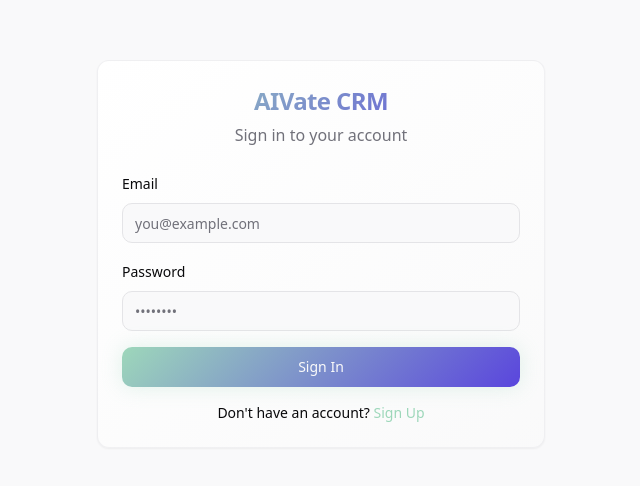
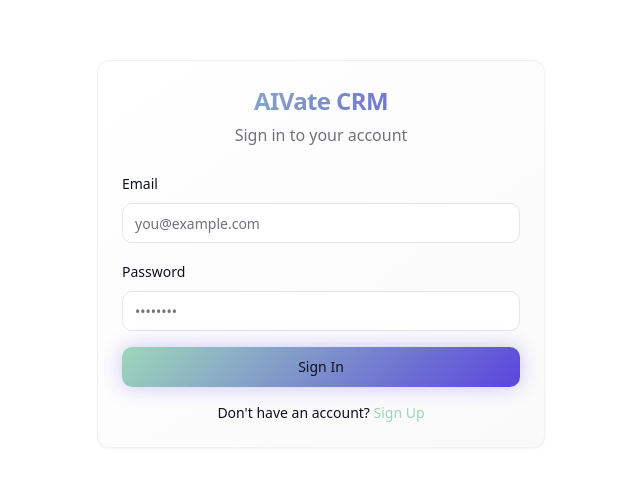
Before and after one commit to jalandonimarky/aivatecrm, a React (Vite) app: page / in a window 1280 px wide. Shown: the part 146-632 px from the top of the page, without its empty margins (319-959 px from the left). Built offline with nearby package versions, Linux system fonts and the light colour scheme.

Commit message:
[dyad] Updated the CRM's color scheme to use the specified purple, mint, dark blue, and white tones. - wrote 1 file(s)

```diff
--- a/src/index.css
+++ b/src/index.css
@@ -8,111 +8,117 @@ All colors MUST be HSL.
 
 @layer base {
   :root {
-    --background: 240 10% 98%;
-    --foreground: 240 10% 3.9%;
+    /* Light Theme Colors */
+    --background: 0 0% 100%; /* White */
+    --foreground: 229 42% 9%; /* Dark Blue */
 
-    --card: 0 0% 100%;
-    --card-foreground: 240 10% 3.9%;
+    --card: 0 0% 100%; /* White */
+    --card-foreground: 229 42% 9%; /* Dark Blue */
 
-    --popover: 0 0% 100%;
-    --popover-foreground: 240 10% 3.9%;
+    --popover: 0 0% 100%; /* White */
+    --popover-foreground: 229 42% 9%; /* Dark Blue */
 
     --primary: 150 42% 73%; /* Mint - #88ebc5 */
-    --primary-foreground: 0 0% 98%;
+    --primary-foreground: 229 42% 9%; /* Dark Blue (for text on Mint) */
     --primary-glow: 248 69% 57%; /* Purple - #5946df */
 
-    --secondary: 217 32% 17%;
-    --secondary-foreground: 0 0% 98%;
+    --secondary: 220 13% 91%; /* Light Grey */
+    --secondary-foreground: 229 42% 9%; /* Dark Blue */
 
-    --muted: 240 4.8% 95.9%;
-    --muted-foreground: 240 3.8% 46.1%;
+    --muted: 240 4.8% 95.9%; /* Very light grey */
+    --muted-foreground: 240 3.8% 46.1%; /* Medium grey */
 
-    --accent: 199 89% 48%;
-    --accent-foreground: 0 0% 98%;
-    --accent-glow: 199 89% 58%;
+    --accent: 248 69% 57%; /* Purple */
+    --accent-foreground: 0 0% 100%; /* White */
+    --accent-glow: 248 69% 65%; /* Brighter Purple */
 
-    --destructive: 0 84.2% 60.2%;
-    --destructive-foreground: 0 0% 98%;
+    --destructive: 0 84.2% 60.2%; /* Red */
+    --destructive-foreground: 0 0% 98%; /* White */
 
-    --success: 142 76% 36%;
-    --success-foreground: 0 0% 98%;
+    --success: 142 76% 36%; /* Green */
+    --success-foreground: 0 0% 98%; /* White */
 
-    --warning: 38 92% 50%;
-    --warning-foreground: 0 0% 98%;
+    --warning: 38 92% 50%; /* Orange */
+    --warning-foreground: 0 0% 98%; /* White */
 
-    --border: 240 5.9% 90%;
-    --input: 240 5.9% 90%;
-    --ring: 262 73% 57%;
+    --border: 220 13% 91%; /* Light Grey */
+    --input: 220 13% 91%; /* Light Grey */
+    --ring: 248 69% 57%; /* Purple */
 
     --radius: 0.75rem;
 
     /* CRM-specific design tokens */
-    --gradient-primary: linear-gradient(135deg, hsl(var(--primary)), hsl(var(--primary-glow)));
-    --gradient-accent: linear-gradient(135deg, hsl(var(--accent)), hsl(var(--accent-glow)));
-    --gradient-dashboard: linear-gradient(135deg, hsl(262 73% 57%), hsl(199 89% 48%));
-    --gradient-card: linear-gradient(145deg, hsl(0 0% 100%), hsl(240 4.8% 98%));
+    --gradient-primary: linear-gradient(135deg, hsl(var(--primary)), hsl(var(--primary-glow))); /* Mint to Purple */
+    --gradient-accent: linear-gradient(135deg, hsl(var(--accent)), hsl(var(--accent-glow))); /* Purple to Brighter Purple */
+    --gradient-dashboard: linear-gradient(135deg, hsl(var(--primary)), hsl(var(--primary-glow))); /* Mint to Purple */
+    --gradient-card: linear-gradient(145deg, hsl(var(--background)), hsl(240 4.8% 98%)); /* White to very light grey */
 
     --shadow-soft: 0 1px 3px 0 hsl(240 10% 3.9% / 0.1), 0 1px 2px -1px hsl(240 10% 3.9% / 0.1);
     --shadow-medium: 0 4px 6px -1px hsl(240 10% 3.9% / 0.1), 0 2px 4px -2px hsl(240 10% 3.9% / 0.1);
     --shadow-large: 0 10px 15px -3px hsl(240 10% 3.9% / 0.1), 0 4px 6px -4px hsl(240 10% 3.9% / 0.1);
-    --shadow-glow: 0 0 20px hsl(var(--primary) / 0.3);
+    --shadow-glow: 0 0 20px hsl(var(--primary-glow) / 0.3); /* Purple glow */
 
     --transition-smooth: all 0.3s cubic-bezier(0.4, 0, 0.2, 1);
     --transition-spring: all 0.4s cubic-bezier(0.175, 0.885, 0.32, 1.275);
 
-    --sidebar-background: 0 0% 98%;
-
-    --sidebar-foreground: 240 5.3% 26.1%;
-
-    --sidebar-primary: 240 5.9% 10%;
-
-    --sidebar-primary-foreground: 0 0% 98%;
-
-    --sidebar-accent: 240 4.8% 95.9%;
-
-    --sidebar-accent-foreground: 240 5.9% 10%;
-
-    --sidebar-border: 220 13% 91%;
-
-    --sidebar-ring: 217.2 91.2% 59.8%;
+    /* Sidebar specific colors (light theme) */
+    --sidebar-background: 0 0% 100%; /* White */
+    --sidebar-foreground: 229 42% 9%; /* Dark Blue */
+    --sidebar-primary: 150 42% 73%; /* Mint */
+    --sidebar-primary-foreground: 229 42% 9%; /* Dark Blue */
+    --sidebar-accent: 240 4.8% 95.9%; /* Muted light grey */
+    --sidebar-accent-foreground: 229 42% 9%; /* Dark Blue */
+    --sidebar-border: 220 13% 91%; /* Light Grey */
+    --sidebar-ring: 248 69% 57%; /* Purple */
   }
 
   .dark {
-    --background: 222.2 84% 4.9%;
-    --foreground: 210 40% 98%;
+    /* Dark Theme Colors */
+    --background: 229 42% 9%; /* Dark Blue */
+    --foreground: 0 0% 100%; /* White */
 
-    --card: 222.2 84% 4.9%;
-    --card-foreground: 210 40% 98%;
+    --card: 229 42% 9%; /* Dark Blue */
+    --card-foreground: 0 0% 100%; /* White */
 
-    --popover: 222.2 84% 4.9%;
-    --popover-foreground: 210 40% 98%;
+    --popover: 229 42% 9%; /* Dark Blue */
+    --popover-foreground: 0 0% 100%; /* White */
 
-    --primary: 210 40% 98%;
-    --primary-foreground: 222.2 47.4% 11.2%;
+    --primary: 150 42% 73%; /* Mint */
+    --primary-foreground: 229 42% 9%; /* Dark Blue (for text on Mint) */
+    --primary-glow: 248 69% 57%; /* Purple */
 
-    --secondary: 217.2 32.6% 17.5%;
-    --secondary-foreground: 210 40% 98%;
+    --secondary: 229 30% 15%; /* Darker Blue/Grey */
+    --secondary-foreground: 0 0% 100%; /* White */
 
-    --muted: 217.2 32.6% 17.5%;
-    --muted-foreground: 215 20.2% 65.1%;
+    --muted: 229 30% 15%; /* Darker muted */
+    --muted-foreground: 215 20.2% 65.1%; /* Lighter grey for muted text */
 
-    --accent: 217.2 32.6% 17.5%;
-    --accent-foreground: 210 40% 98%;
+    --accent: 248 69% 57%; /* Purple */
+    --accent-foreground: 0 0% 100%; /* White */
+    --accent-glow: 248 69% 65%; /* Brighter Purple */
 
-    --destructive: 0 62.8% 30.6%;
-    --destructive-foreground: 210 40% 98%;
+    --destructive: 0 62.8% 30.6%; /* Darker Red */
+    --destructive-foreground: 0 0% 98%; /* White */
 
-    --border: 217.2 32.6% 17.5%;
-    --input: 217.2 32.6% 17.5%;
-    --ring: 212.7 26.8% 83.9%;
-    --sidebar-background: 240 5.9% 10%;
-    --sidebar-foreground: 240 4.8% 95.9%;
-    --sidebar-primary: 224.3 76.3% 48%;
-    --sidebar-primary-foreground: 0 0% 100%;
-    --sidebar-accent: 240 3.7% 15.9%;
-    --sidebar-accent-foreground: 240 4.8% 95.9%;
-    --sidebar-border: 240 3.7% 15.9%;
-    --sidebar-ring: 217.2 91.2% 59.8%;
+    --success: 142 76% 36%; /* Darker Green */
+    --success-foreground: 0 0% 98%; /* White */
+
+    --warning: 38 92% 50%; /* Darker Orange */
+    --warning-foreground: 0 0% 98%; /* White */
+
+    --border: 229 30% 15%; /* Darker border */
+    --input: 229 30% 15%; /* Darker input */
+    --ring: 150 42% 73%; /* Mint */
+
+    /* Sidebar specific colors (dark theme) */
+    --sidebar-background: 229 42% 9%; /* Dark Blue */
+    --sidebar-foreground: 0 0% 100%; /* White */
+    --sidebar-primary: 150 42% 73%; /* Mint */
+    --sidebar-primary-foreground: 229 42% 9%; /* Dark Blue */
+    --sidebar-accent: 229 30% 15%; /* Darker muted */
+    --sidebar-accent-foreground: 0 0% 100%; /* White */
+    --sidebar-border: 229 30% 15%; /* Darker border */
+    --sidebar-ring: 150 42% 73%; /* Mint */
   }
 }
 
```
